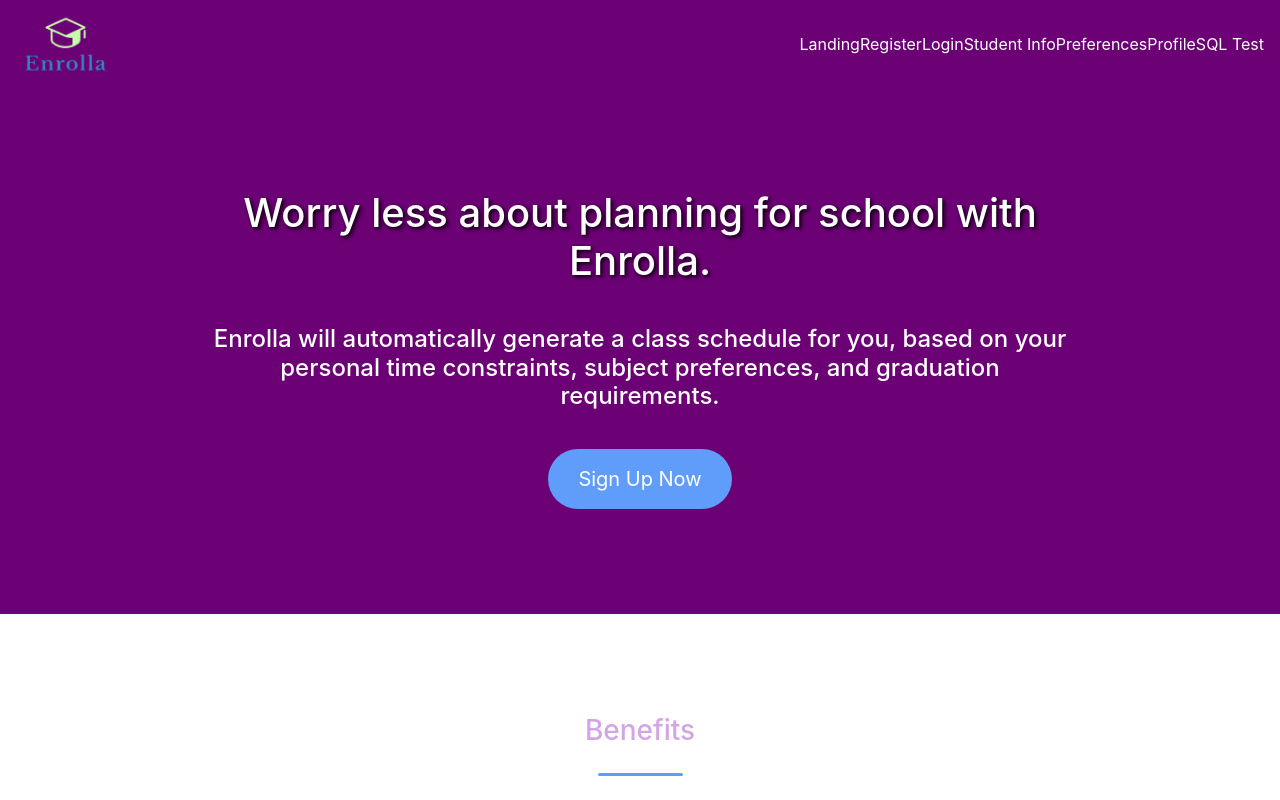
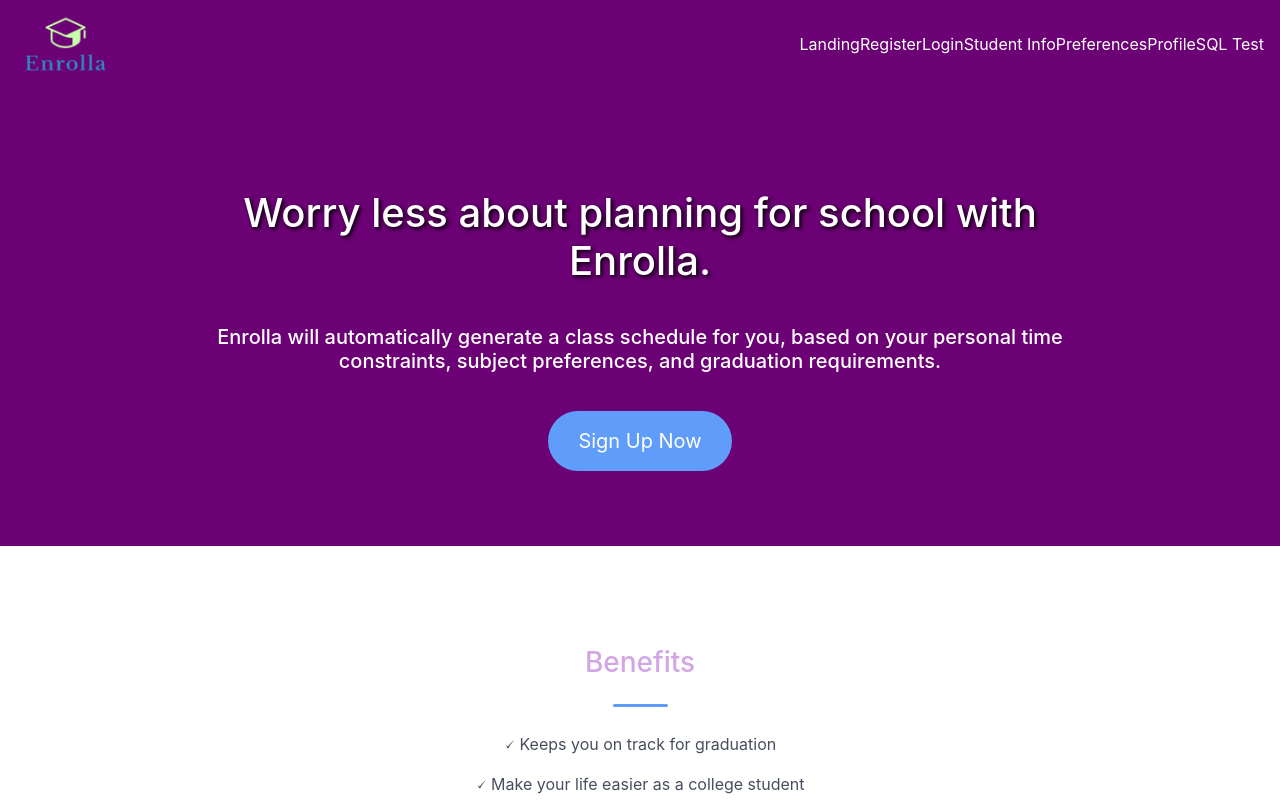
Before and after one commit to junh4533/enrolla, a React (Create React App) app in the folder Client/: page / in a window 1280 px wide. Shown: the top 800 px of the page. Built offline with nearby package versions, Linux system fonts and the light colour scheme.

Commit message:
minor tweaks

```diff
--- a/Client/src/Pages/LandingPage/LandingPage.js
+++ b/Client/src/Pages/LandingPage/LandingPage.js
@@ -6,21 +6,21 @@
   return (
     <div className="landing-page">
       {/* ***********START CODING HERE***********  */}
-      <div className="container-fluid bgpurple text-center">
+      <div className="bgholder bgpurple text-center">
         <h1 className="margin1">
           Worry less about planning for school with Enrolla.
         </h1>
-        <h4>
+        <h5>
           Enrolla will automatically generate a class schedule for you, based on
           your personal time constraints, subject preferences, and graduation
           requirements.
-        </h4>
+        </h5>
         <a href="#" className="button">
           Sign Up Now
         </a>
       </div>
 
-      <div className="container-fluid bgwhite text-center">
+      <div className="bgholder bgwhite text-center">
         <h3 className="margin2 lavendar">Benefits</h3>
         <div className="rectangle margin2"></div>
         <p>🗸 Keeps you on track for graduation</p>
--- a/Client/src/Pages/LandingPage/LandingPage.scss
+++ b/Client/src/Pages/LandingPage/LandingPage.scss
@@ -3,27 +3,32 @@
 
   .button {
     border: none;
+    font-size: 20px;
+    background-color: #609dfa;
     color: #ffffff;
-    padding: 15px 30px;
     text-align: center;
+    text-decoration: none;
+    padding-top: 15px;
+    padding-bottom: 15px;
+    padding-left: 30px;
+    padding-right: 30px;
     display: inline-block;
-    font-size: 20px;
-    margin: 30px 5px;
+    margin-top: 30px;
+    border-radius: 50px;
     cursor: pointer;
-    background-color: #609dfa;
-    border-radius: 50px;
   }
 
   .rectangle {
     height: 3px;
-    width: 85px;
+    width: 55px;
     background-color: #609dfa;
     border-radius: 75px;
     margin: 0 auto;
   }
 
   body {
-    font: 20px Didot, serif;
+    font-family: Didot, serif;
+    font-size: 20px;
     line-height: 2;
     color: #f5f6f7;
   }
@@ -55,11 +60,11 @@
     color: #474e5d;
   }
 
-  .container-fluid {
+  .bgholder {
     padding-top: 100px;
-    padding-bottom: 75px;
     padding-left: 200px;
     padding-right: 200px;
+    padding-bottom: 75px;
   }
 
   .checkmark{
--- a/Client/src/Pages/LoginPage/LoginPage.scss
+++ b/Client/src/Pages/LoginPage/LoginPage.scss
@@ -1,8 +1,8 @@
   .containerlogin {
-    border-radius: 30px;
-    border: 2px solid #2e2e2e;
+    border-radius: 10px;
+    border: 1.5px solid #2e2e2e;
     padding: 25px;
-    margin-bottom: 60px;
+    margin-bottom: 70px;
     margin-top: 100px;
     margin-left: 35%;
     width: 450px;
@@ -21,18 +21,18 @@
     background-color: #609dfa;
     border-radius: 75px;
     margin: 0 auto;
-    margin-bottom: 30px;
+    margin-bottom: 50px;
   }
 
   .extras {
     float: left;
-    width: 200px;
+    width: 250px;
     clear: left;
   }
 
   .row {
-    width: 600px;
-    margin-left: 450px;
+    width: 750px;
+    margin-left: 376px;
     margin-bottom: 60px;
   }
 
--- a/Client/src/Pages/Preferences/Preferences.scss
+++ b/Client/src/Pages/Preferences/Preferences.scss
@@ -2,7 +2,6 @@
   /* ***********START CODING HERE***********  */
 
   .containerpref {
-    border-radius: 30px;
     border: 1px solid #ffffff;
     padding: 25px;
     margin-bottom: 60px;
@@ -33,16 +32,7 @@
     font-weight: lighter;
   }
 
-  .objectsinside {
-    float: left;
-    width: 100px;
-    clear: left;
-  }
 
-  .formcontainer {
-    width: 600px;
-    height: 100px;
-  }
 
   /* ***********stop CODING HERE***********  */
 }
```
